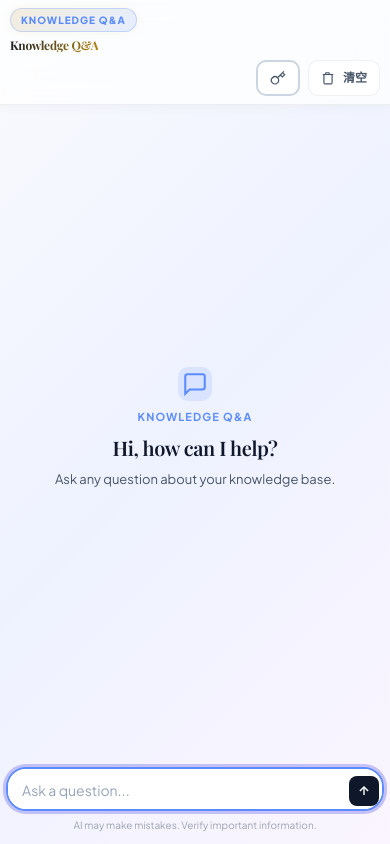
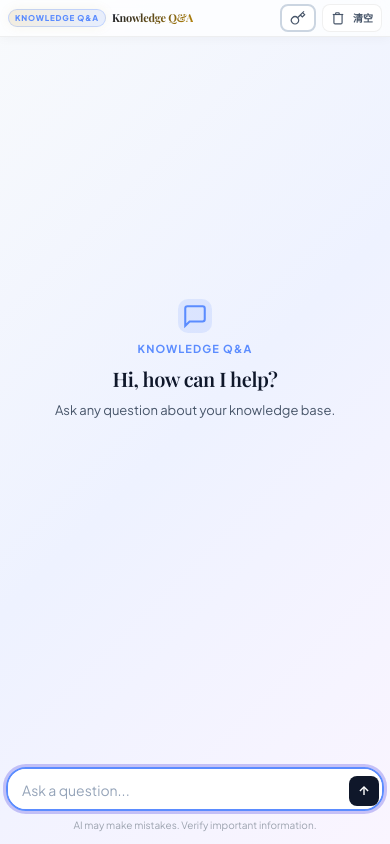
Before and after one commit to fivif/OmniKB, a plain HTML site: page frontend/kb-chat.html in a window 390 px wide. Drawn offline with nearby package versions, Linux system fonts and the light colour scheme.

Commit message:
refine: remove message author labels + compact mobile header
- Remove 'AI 助手' / '你' labels from chat bubbles
- Hide .kbchat-message-author via CSS
- Compact header on mobile:
  - 760px: row layout, min-height 40px, hide subtitle
  - 640px: min-height 36px, smaller badge
  - 480px: min-height 34px, extra compact buttons

```diff
--- a/frontend/css/panels/kb-chat.css
+++ b/frontend/css/panels/kb-chat.css
@@ -670,15 +670,7 @@
 }
 
 .kbchat-message-author {
-  font-size: 11px;
-  font-weight: 700;
-  letter-spacing: 0.06em;
-  text-transform: uppercase;
-  color: var(--kbchat-text-muted);
-}
-
-.kbchat-message-row.is-user .kbchat-message-author {
-  color: var(--kbchat-brand-solid);
+  display: none;
 }
 
 .kbchat-message-bubble {
@@ -829,23 +821,29 @@
 
 @media (max-width: 760px) {
   .kbchat-header {
-    flex-direction: column;
-    align-items: stretch;
-    gap: 10px;
-    padding: 12px 16px;
+    flex-direction: row;
+    align-items: center;
+    gap: 8px;
+    padding: 6px 14px;
+    min-height: 40px !important;
   }
+  .kbchat-brand { gap: 6px; }
+  .kbchat-template-badge { height: 22px; padding: 0 8px; font-size: 9px; }
+  .kbchat-heading h1 { font-size: 13px; }
+  .kbchat-heading p { display: none; }
   .kbchat-actions {
     flex-direction: row;
     justify-content: flex-end;
-    gap: 8px;
+    gap: 6px;
+    margin-left: auto;
   }
   .kbchat-settings-label { display: none; }
   .kbchat-clear-btn,
   .kbchat-settings-btn {
-    height: 36px;
-    font-size: 12px;
-    padding: 0 12px;
-    border-radius: 10px;
+    height: 32px;
+    font-size: 11px;
+    padding: 0 10px;
+    border-radius: 8px;
   }
 
   /* Welcome */
@@ -886,17 +884,20 @@
 /* ── Responsive: Phones (≤640px) ──────────────────────────── */
 
 @media (max-width: 640px) {
+  .kbchat-header {
+    padding: 4px 10px;
+    min-height: 36px !important;
+  }
   .kbchat-brand {
-    flex-direction: column;
-    align-items: flex-start;
+    flex-direction: row;
+    align-items: center;
     gap: 6px;
   }
   .kbchat-template-badge {
-    height: 24px; padding: 0 10px;
-    font-size: 10px;
+    height: 20px; padding: 0 8px;
+    font-size: 9px;
   }
-  .kbchat-heading h1 { font-size: 13px; }
-  .kbchat-heading p { font-size: 11px; }
+  .kbchat-heading h1 { font-size: 12px; }
 
   /* Welcome */
   .kbchat-welcome {
@@ -945,11 +946,18 @@
 
 @media (max-width: 480px) {
   .kbchat-header {
-    padding: 8px 10px;
-    gap: 8px;
+    padding: 4px 8px;
+    gap: 6px;
+    min-height: 34px !important;
   }
-  .kbchat-heading h1 { font-size: 12px; }
+  .kbchat-heading h1 { font-size: 11px; }
   .kbchat-heading p { display: none; }
+  .kbchat-template-badge { height: 18px; padding: 0 6px; font-size: 8px; }
+  .kbchat-clear-btn,
+  .kbchat-settings-btn {
+    height: 28px; padding: 0 8px;
+    font-size: 10px;
+  }
 
   /* Welcome */
   .kbchat-welcome {
--- a/frontend/js/kb-chat.js
+++ b/frontend/js/kb-chat.js
@@ -410,7 +410,6 @@
     } else {
       el.className = `kbchat-message-row ${isUser ? 'is-user' : 'is-assistant'}`;
       el.innerHTML = `
-        <div class="kbchat-message-author">${isUser ? '你' : 'AI 助手'}</div>
         <div class="kbchat-message-bubble ${isUser ? 'bubble-user' : 'bubble-ai'}" id="${msgId}-content">
           ${isUser ? esc(content) : ''}
         </div>
```
